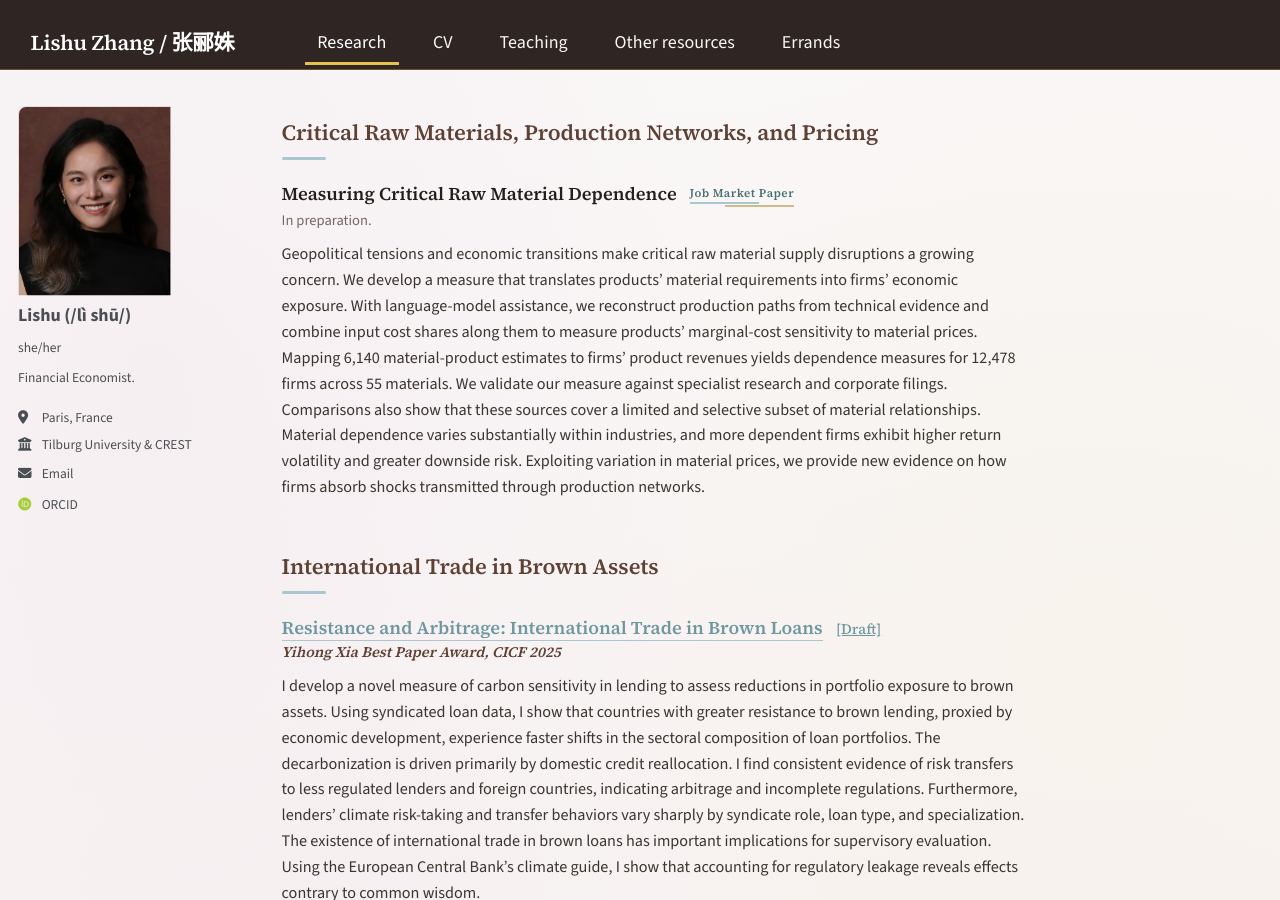
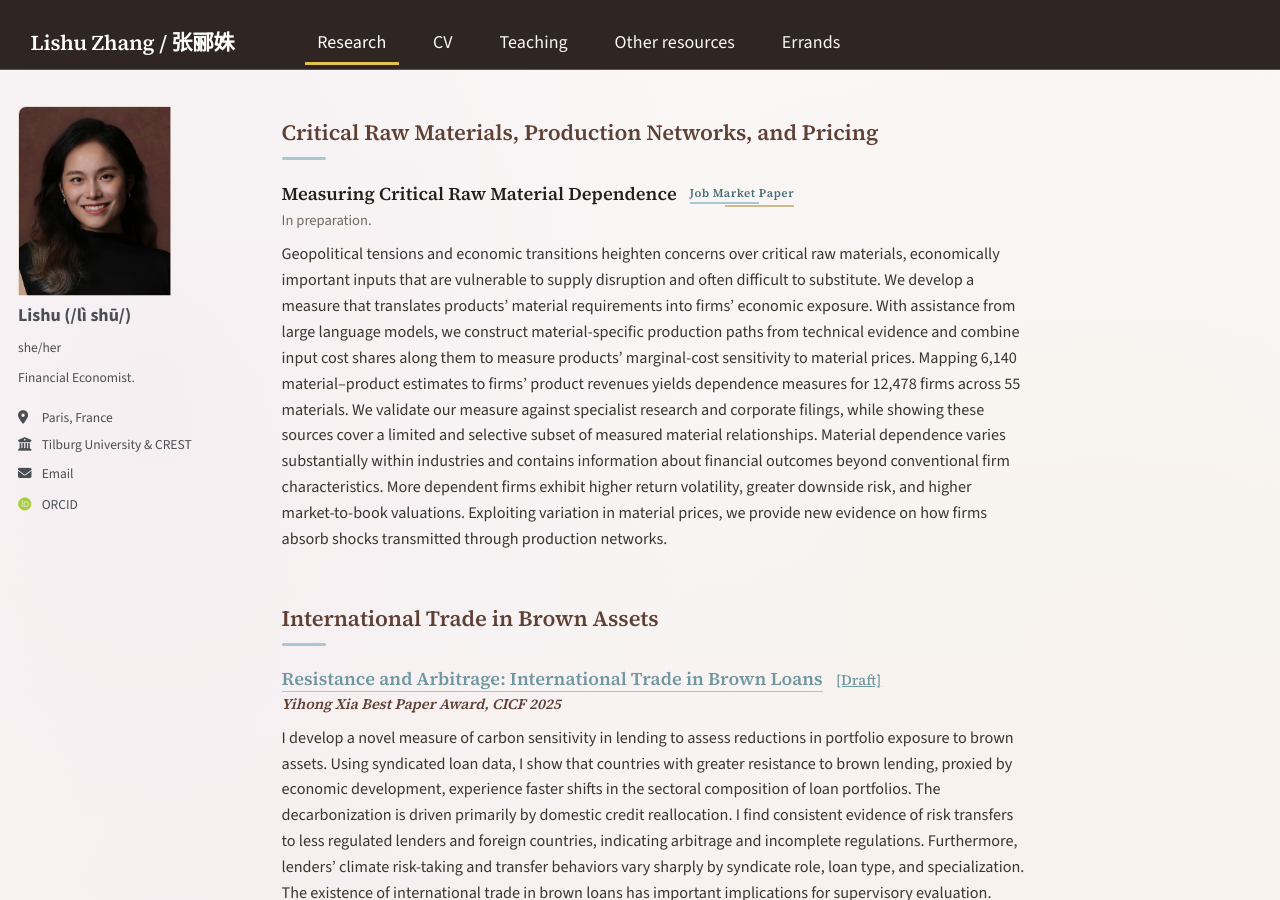
Before and after one commit to LishuZ/LishuZ.github.io, a Jekyll site: the page built from _pages/research.md, in a window 1280 px wide and 900 px high. Built offline with Jekyll 4.4.1, drawn with Linux system fonts in a browser that asks for light colours; some web fonts are replaced.

Commit message:
Update CRM abstract in research page and CV

```diff
--- a/_pages/research.md
+++ b/_pages/research.md
@@ -102,7 +102,7 @@ redirect_from:
 In preparation.
 {: .paper-meta}
 
-Geopolitical tensions and economic transitions make critical raw material supply disruptions a growing concern. We develop a measure that translates products' material requirements into firms’ economic exposure. With language-model assistance, we reconstruct production paths from technical evidence and combine input cost shares along them to measure products' marginal-cost sensitivity to material prices. Mapping 6,140 material-product estimates to firms' product revenues yields dependence measures for 12,478 firms across 55 materials. We validate our measure against specialist research and corporate filings. Comparisons also show that these sources cover a limited and selective subset of material relationships. Material dependence varies substantially within industries, and more dependent firms exhibit higher return volatility and greater downside risk. Exploiting variation in material prices, we provide new evidence on how firms absorb shocks transmitted through production networks.
+Geopolitical tensions and economic transitions heighten concerns over critical raw materials, economically important inputs that are vulnerable to supply disruption and often difficult to substitute. We develop a measure that translates products' material requirements into firms' economic exposure. With assistance from large language models, we construct material-specific production paths from technical evidence and combine input cost shares along them to measure products' marginal-cost sensitivity to material prices. Mapping 6,140 material–product estimates to firms' product revenues yields dependence measures for 12,478 firms across 55 materials. We validate our measure against specialist research and corporate filings, while showing these sources cover a limited and selective subset of measured material relationships. Material dependence varies substantially within industries and contains information about financial outcomes beyond conventional firm characteristics. More dependent firms exhibit higher return volatility, greater downside risk, and higher market-to-book valuations. Exploiting variation in material prices, we provide new evidence on how firms absorb shocks transmitted through production networks.
 {: .abstract}
 
 
```
Also changed, not shown: 1 other file.
